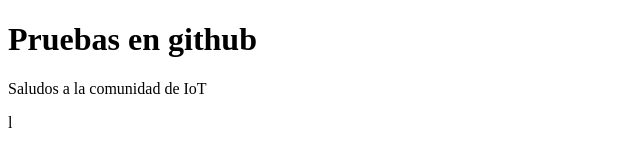
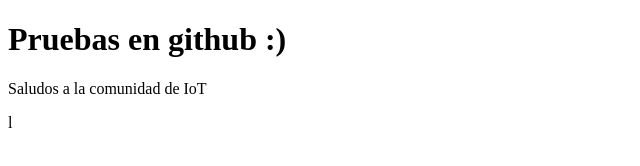
Before and after one commit to PalomaVilchis/Diplomado-SIC-UAM-2021-G4, a plain HTML site: page index.html in a window 1280 px wide. Shown: the full height of the page, 0-640 px from the left. Drawn offline with Linux system fonts and the light colour scheme.

Commit message:
Agrega :)
msj 2.0

```diff
--- a/index.html
+++ b/index.html
@@ -7,7 +7,7 @@
     <title>Prueba</title>
 </head>
 <body>
-<h1>Pruebas en github</h1>
+<h1>Pruebas en github :) </h1>
 <p>Saludos a la comunidad de IoT</p>
 </body>
 </html>l
```
